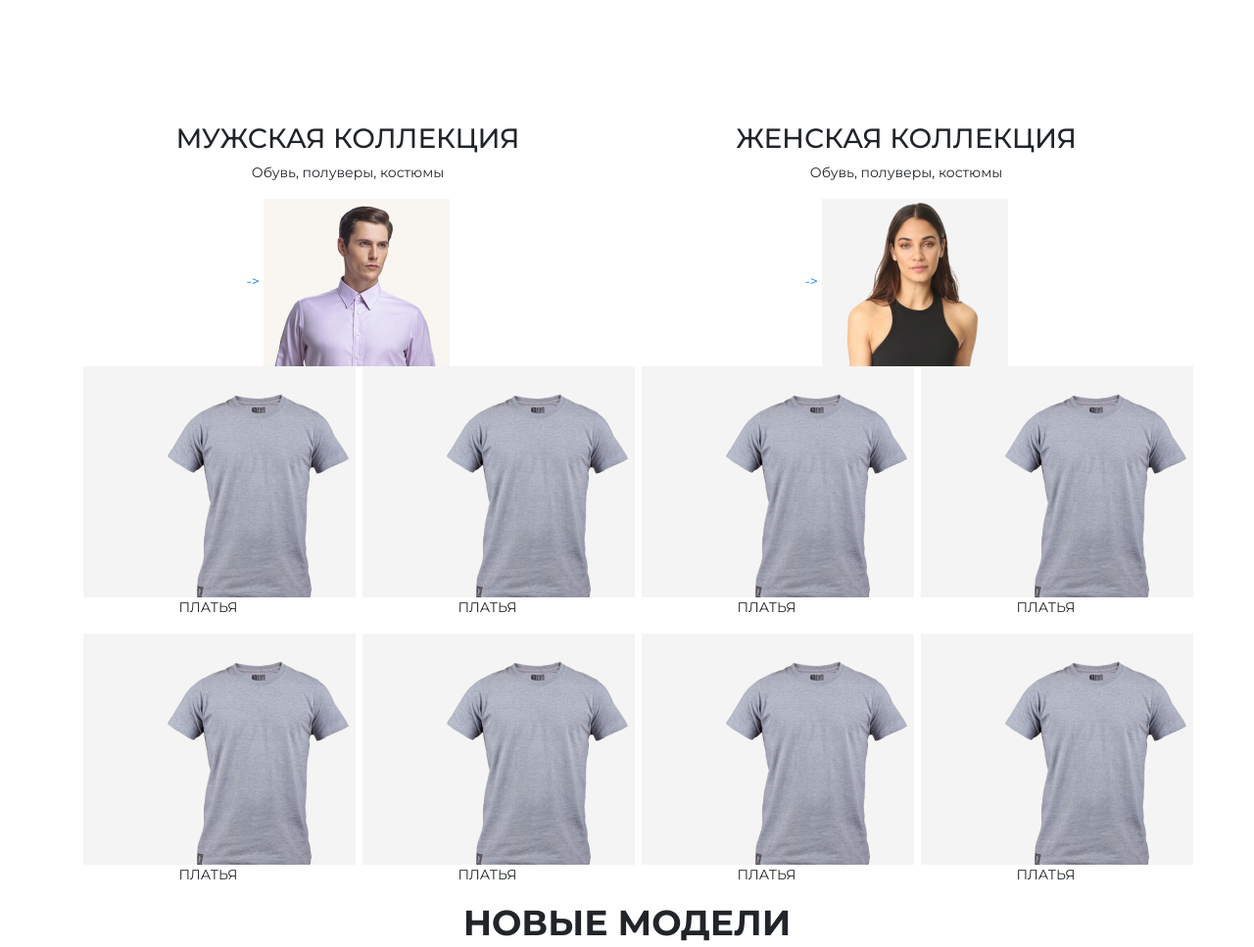
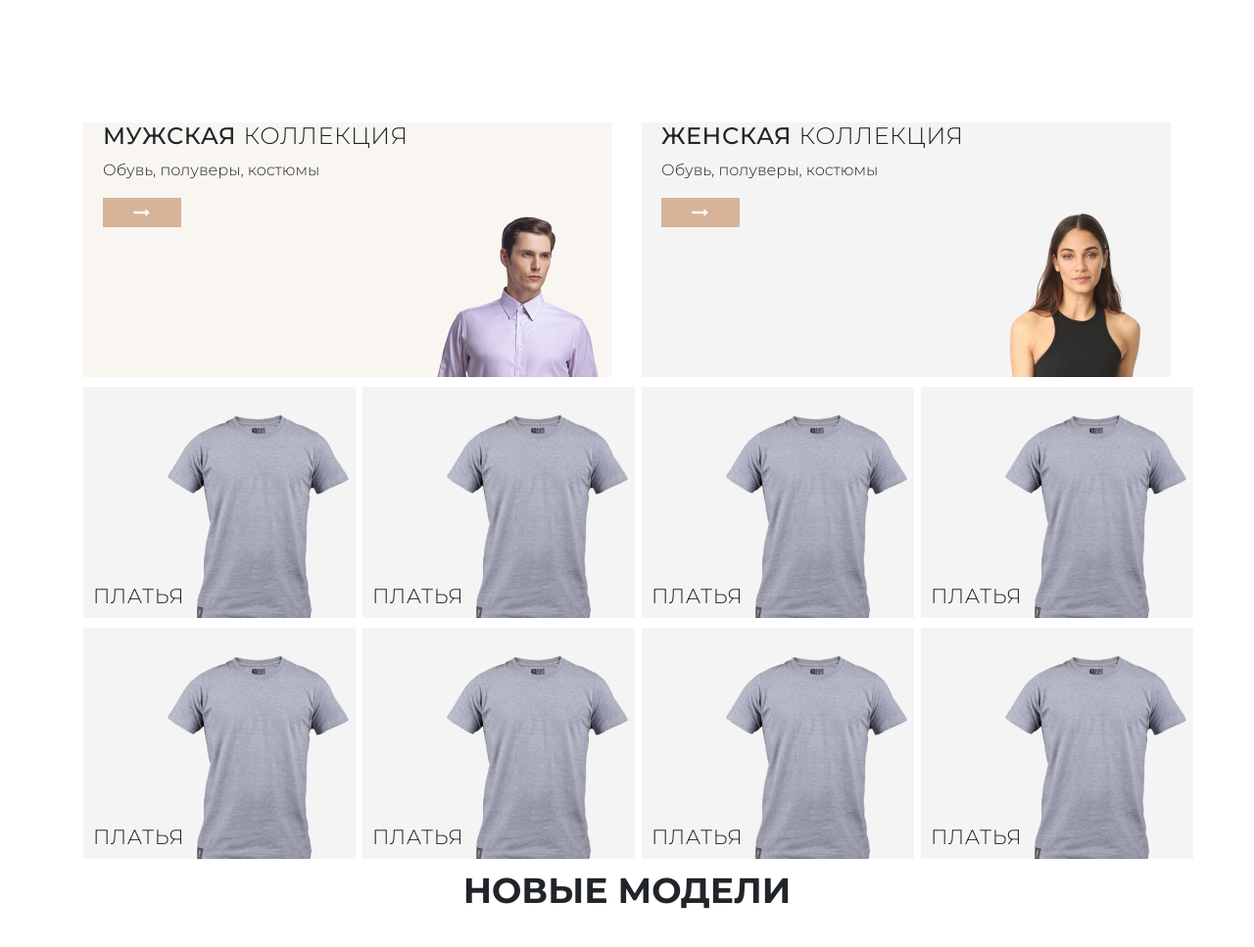
Before and after one commit to AndreyN1991/the_loop, a plain HTML site: page index.html in a window 1280 px wide. Shown: the part 1080-2047 px from the top of the page at 98% size. Drawn offline with nearby package versions, Linux system fonts and the light colour scheme.

Commit message:
Закончил форматирование списка моделей

```diff
--- a/css/style.scss
+++ b/css/style.scss
@@ -145,7 +145,83 @@ $cl-black: #212121 !important;
 }
 
 /* Категории */
+.category {
+    &__section {
+        text-align: left;
+        height: 260px;
+        padding-left: 20px;
 
+        &-man {
+            background-color: $cl-cream;
+        }
+
+        &-woman {
+            background-color: #F4F4F4;
+        }
+    }
+
+    &__title {
+        font-size: 24px;
+        font-weight: $fw-medium;
+        letter-spacing: 0.03em;
+    }
+
+    &__span {
+        font-weight: $fw-light;
+    }
+
+    &__caption {
+        font-weight: $fw-light;
+        font-size: 16px;
+    }
+
+    &_link {
+        background-color: $cl-accent;
+        color: white;
+        display: block;
+        width: 80px;
+        height: 30px;
+        text-align: center;
+
+        &:hover {
+            color: white;
+            text-decoration: none;
+
+            & .category_link-arrow {
+                transform: scaleX(1.5) translateX(3px);
+            }
+        }
+
+        &-arrow {
+            margin-top: 7px;
+            font-size: 1.2em;
+        }
+    }
+
+    &__image {
+        position: absolute;
+        right: 15px;
+        bottom: 0;
+    }
+
+    &__models {
+        margin-top: 10px;
+    }
+
+    &__model {
+        max-width: 280px;
+        margin-bottom: 10px;
+
+        &-caption {
+            position: absolute;
+            left: 25px;
+            bottom: 0;
+            font-size: 21px;
+            font-weight: $fw-light;
+            letter-spacing: 0.03em;
+        }
+    }
+}
 
 /* Форма подписки */
 .subscription {
--- a/index.html
+++ b/index.html
@@ -127,27 +127,27 @@
             <h2 class="declaration__title">БЕСПЛАТНАЯ ДОСТАВКА <span class="declaration__price">ОТ 3000₽</span></h2>
             <p class="declaration__text">Сделайте заказ и получите подарок!</p>
         </section>
-        <section class="models">
+        <section class="models category">
             <div class="container">
                 <div class="row">
                     <div class="col-md-6">
-                        <div class="category">
+                        <div class="category__section category__section-man">
                             <h3 class="category__title">МУЖСКАЯ <span class="category__span">КОЛЛЕКЦИЯ</span></h3>
                             <p class="category__caption">Обувь, полуверы, костюмы</p>
-                            <a href="#" class="category__link">-></a>
+                            <a href="#" class="category_link"><i class="fa fa-long-arrow-right category_link-arrow"></i></a>
                             <img src="img/man.png" alt="Man" class="category__image">
                         </div>
                     </div>
                     <div class="col-md-6">
-                        <div class="category">
+                        <div class="category__section category__section-woman">
                             <h3 class="category__title">ЖЕНСКАЯ <span class="category__span">КОЛЛЕКЦИЯ</span></h3>
                             <p class="category__caption">Обувь, полуверы, костюмы</p>
-                            <a href="#" class="category__link">-></a>
+                            <a href="#" class="category_link"><i class="fa fa-long-arrow-right category_link-arrow"></i></a>
                             <img src="img/woman.png" alt="Woman" class="category__image">
                         </div>
                     </div>
                 </div>
-                <div class="row">
+                <div class="row d-flex category__models">
                     <div class="col-md-3">
                         <div class="category__model">
                             <img src="img/polo.png" alt="Polo" class="category__model-image">
```
Also changed, not shown: css/style.css.
